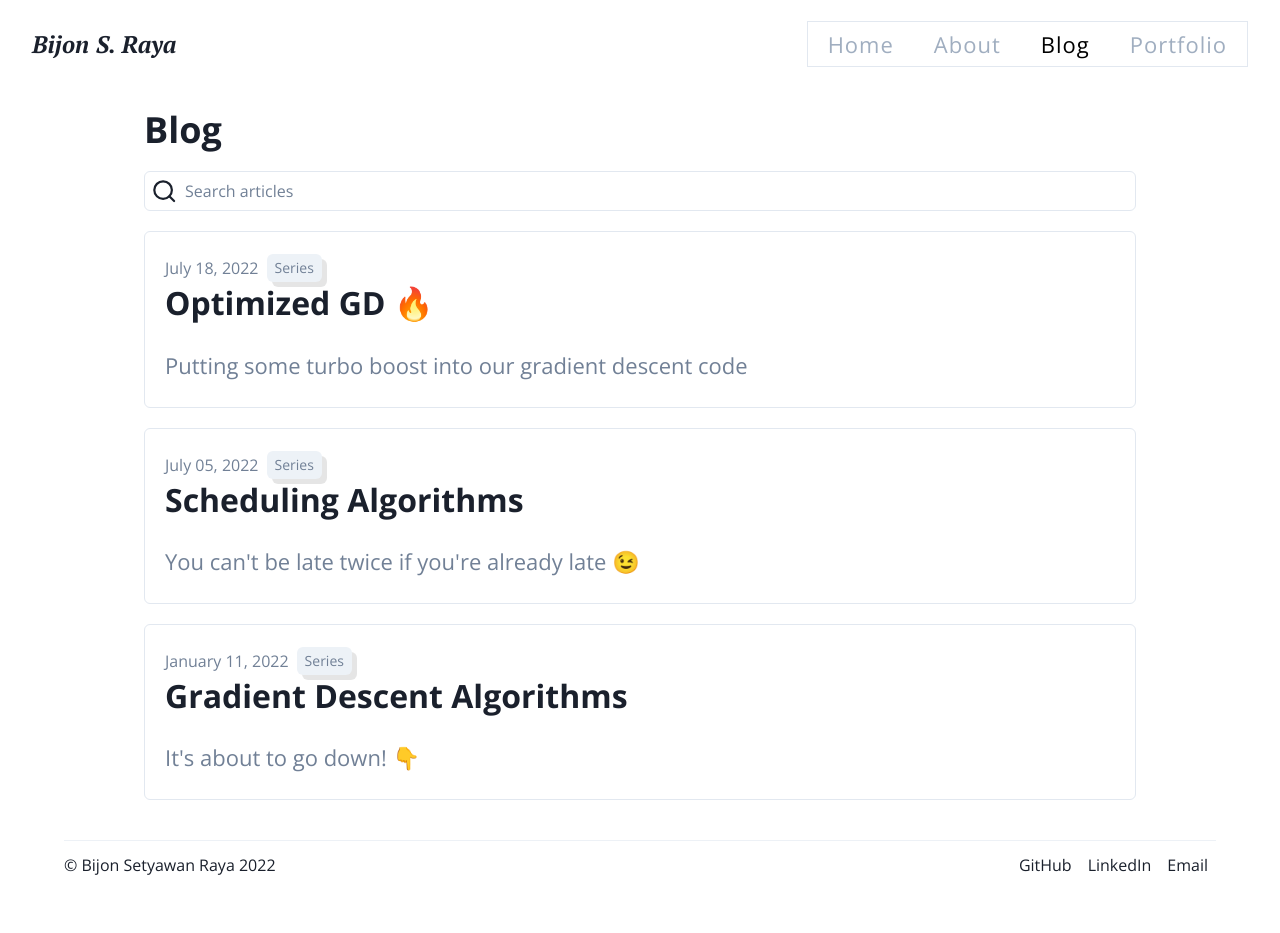
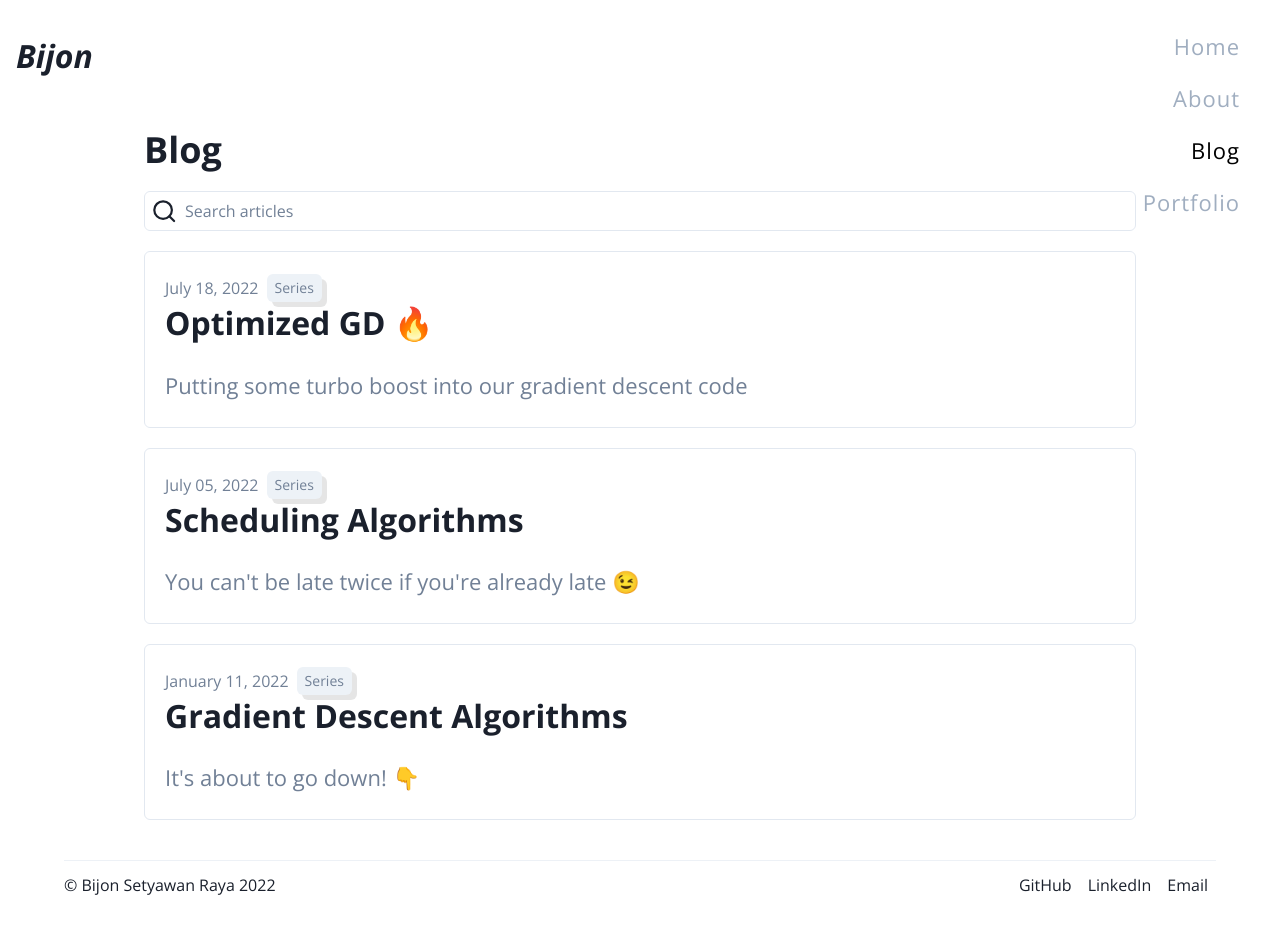
Before and after one commit to bsraya/bsraya, a Next.js app: page /blog in a window 1280 px wide. Built offline with nearby package versions, Linux system fonts and the light colour scheme; a small style sheet from the web is missing.

Commit message:
feature: redesign navbar

```diff
--- a/components/Navigation/Bar.tsx
+++ b/components/Navigation/Bar.tsx
@@ -3,6 +3,7 @@ import {
     Flex,
     Text,
     useBreakpointValue,
+    VStack,
 } from '@chakra-ui/react'
 import Nextlink from 'next/link'
 import Dropdown from './Dropdown'
@@ -13,38 +14,47 @@ export default function Navigation(): JSX.Element {
     const isDesktop = useBreakpointValue({ base: false, md: true })
     return (
         <Flex
-            mt={5}
+            mt="1.5rem"
             as="nav"
             align="center"
         >
             <Nextlink href="/" passHref>
                 <Text
-                    fontFamily="PT Serif, serif"
-                    fontWeight="bold"
-                    fontSize="2xl"
-                    ml="2rem"
+                    fontFamily="Open Sans, sans-serif"
+                    fontSize="2rem"
+                    ml="1rem"
+                    fontWeight="700"
                     _hover={{
-                        transform: "translateY(-2px)",
-                        transition: "all 0.2s ease-in-out",
+                        color: "#023C72",
                         cursor: "pointer",
                     }}
-                >Bijon S. Raya</Text>
+                >Bijon</Text>
             </Nextlink>
+
+            <VStack
+                ml="auto"
+                position="fixed"
+                top="1.5rem"
+                right="5"
+                bg="white"
+                _dark={{
+                    bg: "gray.700",
+                }}
+                alignItems="self-end"
+            >
                 {
                     isDesktop ? (
-                    <Flex ml="auto" mr="2rem" border="1px solid" borderColor="gray.200">
+                        <>
                             <Navlink href="/">Home</Navlink>
                             <Navlink href="/about">About</Navlink>
                             <Navlink href="/blog">Blog</Navlink>
                             <Navlink href="/portfolio">Portfolio</Navlink>
-                    </Flex>
+                        </>
                     ) : (
-                    <Flex ml="auto" mr="2rem">
-                        <Switch />
                         <Dropdown />
+                    )
+                }
+            </VStack>
         </Flex>
     )
 }
-        </Flex>
-    )
-}
```
Lines whose indentation alone changed are shown as unchanged.
